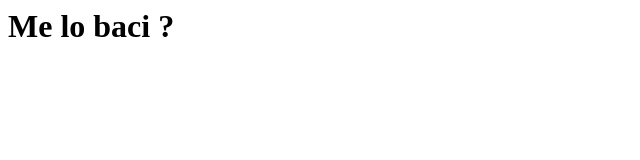
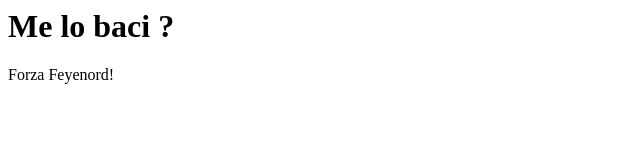
Before and after one commit to matteini/matteinitest, a plain HTML site: page index.html in a window 1280 px wide. Shown: the full height of the page, 0-640 px from the left. Drawn offline with Linux system fonts and the light colour scheme.

Commit message:
Update index.html

```diff
--- a/index.html
+++ b/index.html
@@ -1 +1,2 @@
 <h1>Me lo baci ?</h1>
+<p>Forza Feyenord!</p>
```
